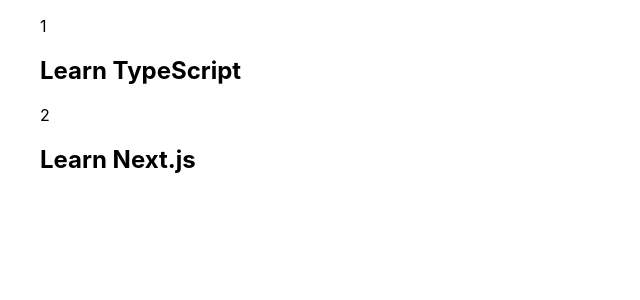
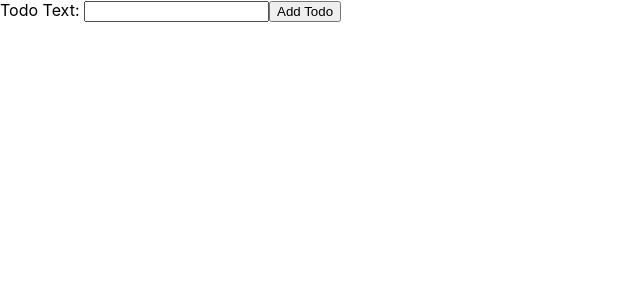
Before and after one commit to Raj-Thombare/TypeScript-React, a React (Create React App) app: page / in a window 1280 px wide. Shown: the top 300 px of the page, without its empty margins (0-640 px from the left). Built offline with nearby package versions, Linux system fonts and the light colour scheme.

Commit message:
add form component

```diff
--- a/src/App.tsx
+++ b/src/App.tsx
@@ -1,17 +1,29 @@
-import React from "react";
+import { useState } from "react";
 import Todos from "./components/Todos";
+import NewTodo from "./components/NewTodo";
+import { Item } from "./models/todo";
 
-function App() {
-  const itemsArray = [
-    { id: 1, name: "Learn TypeScript" },
-    { id: 2, name: "Learn Next.js" },
-  ];
+const App = () => {
+  const [todos, setTodos] = useState<Item[]>([]);
+
+  // const dummy_todos = [
+  //   { id: 1, name: "Learn TypeScript" },
+  //   { id: 2, name: "Learn Next.js" },
+  // ];
+
+  const addTodoHandler = (todoText: string) => {
+    const newTodo = todoText;
+    // const uid = Math.floor(Math.random() * 100);
+
+    setTodos([newTodo]);
+  };
 
   return (
     <div>
-      <Todos items={itemsArray} />
+      <NewTodo onAddTodo={addTodoHandler} />
+      <Todos items={todos} />
     </div>
   );
-}
+};
 
 export default App;
--- /dev/null
+++ b/src/components/NewTodo.tsx
@@ -0,0 +1,33 @@
+import { useRef } from "react";
+
+const NewTodo: React.FC<{ onAddTodo: (text: string) => void }> = ({
+  onAddTodo,
+}) => {
+  const todoTextInputRef = useRef<HTMLInputElement>(null);
+
+  const handleSubmit = (event: React.FormEvent) => {
+    event.preventDefault();
+    // ? - if it's null give null when it becomes value give value
+    const enteredText = todoTextInputRef.current!.value;
+    // ! - assuarance for value that will never be null
+
+    if (enteredText.trim().length === 0) {
+      // throw error
+      return;
+    }
+
+    onAddTodo(enteredText);
+  };
+
+  return (
+    <div>
+      <form onSubmit={handleSubmit}>
+        <label htmlFor="text">Todo Text: </label>
+        <input type="text" id="text" ref={todoTextInputRef} />
+        <button>Add Todo</button>
+      </form>
+    </div>
+  );
+};
+
+export default NewTodo;
--- a/src/components/TodoItem.tsx
+++ b/src/components/TodoItem.tsx
@@ -1,11 +1,11 @@
 import React from "react";
-import { Item } from "../Interfaces";
+import { Item } from "../models/todo";
 
 const TodoItem: React.FC<{ item: Item }> = ({ item }) => {
   console.log(item);
   return (
     <div>
-      {item.id}
+      {/* {item.id} */}
 
       <h2>{item.name}</h2>
     </div>
--- a/src/components/Todos.tsx
+++ b/src/components/Todos.tsx
@@ -1,4 +1,4 @@
-import { Item } from "../Interfaces";
+import { Item } from "../models/todo";
 import TodoItem from "./TodoItem";
 
 interface Props {
@@ -6,13 +6,12 @@ interface Props {
   children?: React.ReactNode;
 }
 
-const Todos: React.FC<Props> = (props) => {
+const Todos: React.FC<Props> = ({ items }) => {
   return (
     <ul>
-      {props.items.map((item) => (
+      {items.map((item) => (
         <TodoItem item={item} />
       ))}
-      {props.children}
     </ul>
   );
 };
--- a/src/Interfaces.ts
+++ b/src/models/todo.ts
@@ -1,4 +1,4 @@
 export interface Item {
-  id: number;
+  // id: number;
   name: string;
 }
```
